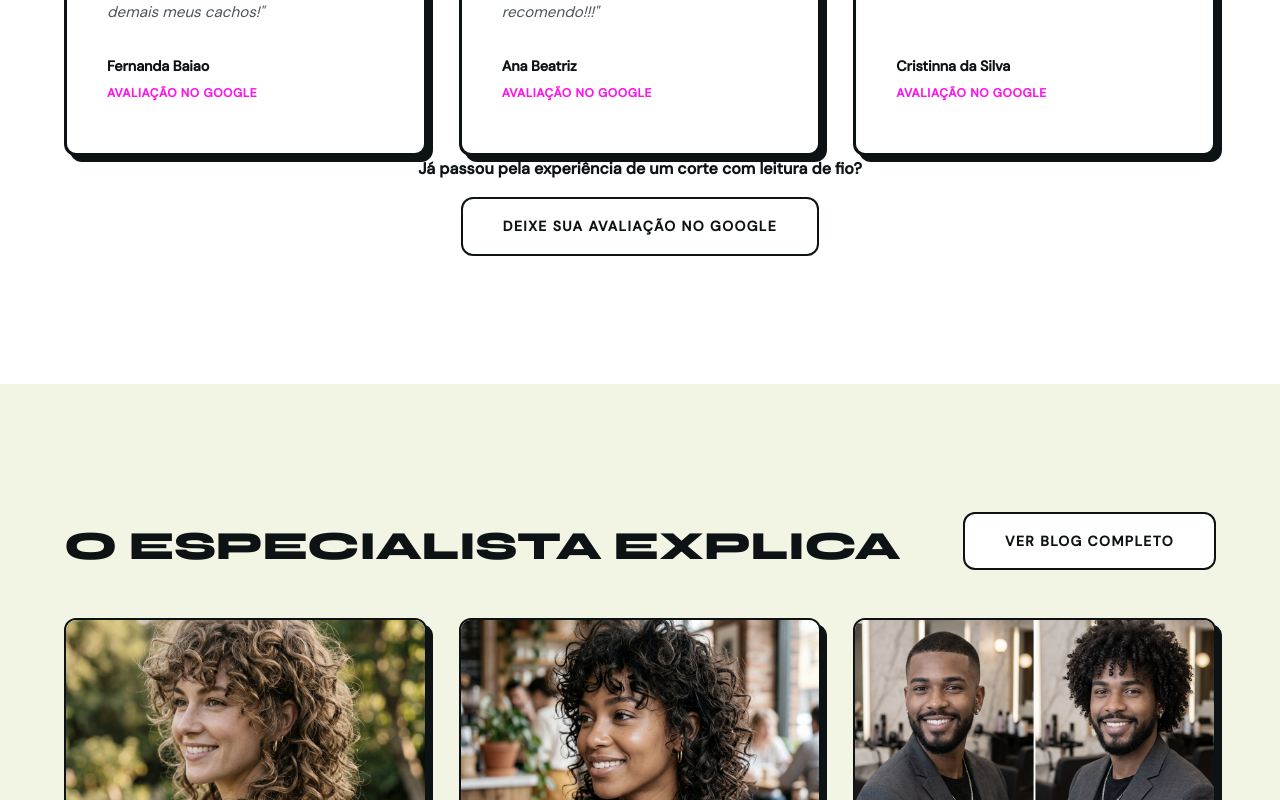
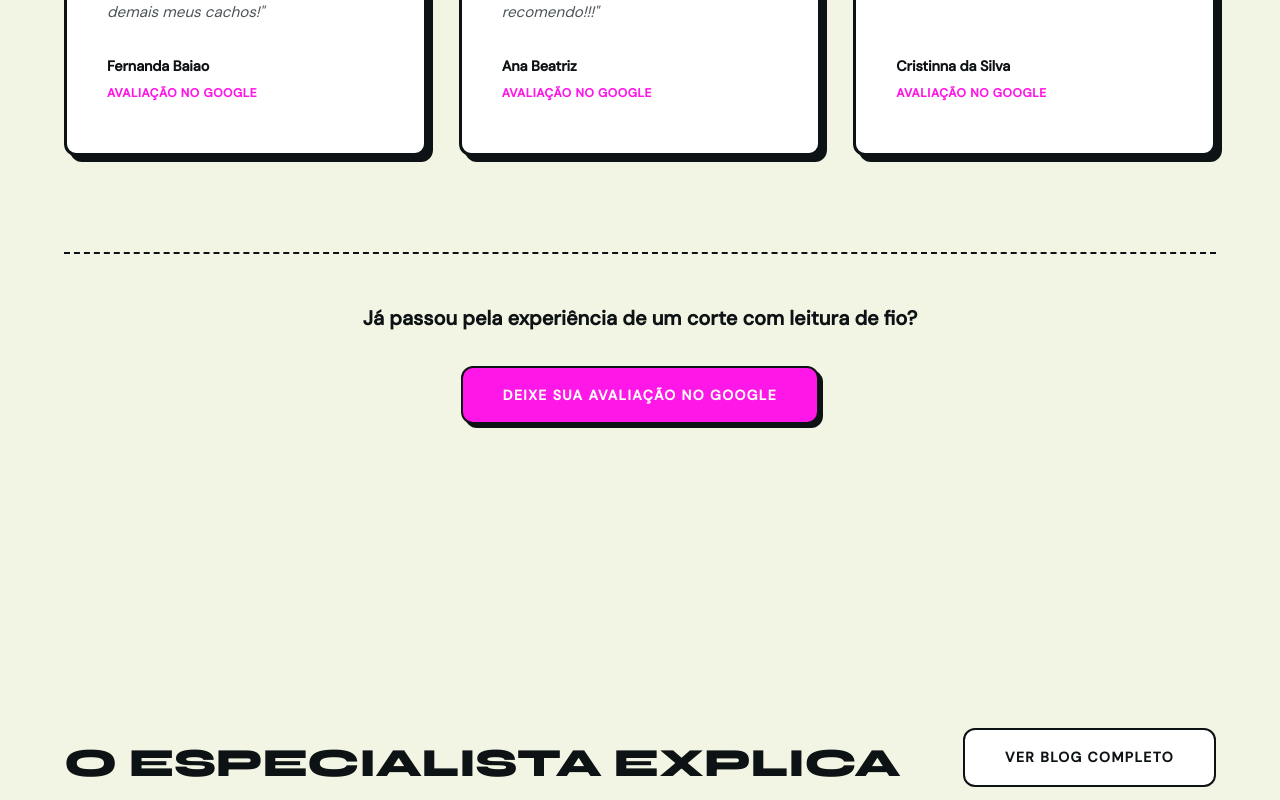
Before and after one commit to jonatanjunior13-max/ojonquecortou, a React (Vite) app: page / in a window 1280 px wide. Shown: the part 2416-3216 px from the top of the page. Built offline with nearby package versions, Linux system fonts and the light colour scheme.

Commit message:
Fix Reviews section background color and spacing for evaluation CTA

```diff
--- a/src/components/Reviews.css
+++ b/src/components/Reviews.css
@@ -1,5 +1,5 @@
 .reviews-section {
-  background-color: var(--color-surface);
+  background-color: var(--color-bg);
 }
 
 .reviews-grid {
@@ -54,3 +54,15 @@
   font-weight: 700;
   letter-spacing: 0.05em;
 }
+
+.reviews-cta {
+  margin-top: 6rem;
+  padding: 3rem;
+  border-top: 2px dashed var(--color-dark);
+}
+
+.reviews-cta p {
+  font-size: 1.25rem;
+  margin-bottom: 2rem;
+  color: var(--color-dark);
+}
--- a/src/components/Reviews.jsx
+++ b/src/components/Reviews.jsx
@@ -54,13 +54,13 @@ const Reviews = () => {
           ))}
         </div>
 
-        <div className="text-center mt-5 reveal">
-          <p className="mb-2" style={{ fontWeight: 700 }}>Já passou pela experiência de um corte com leitura de fio?</p>
+        <div className="reviews-cta text-center reveal">
+          <p style={{ fontWeight: 800 }}>Já passou pela experiência de um corte com leitura de fio?</p>
           <a
-            href="https://www.google.com/maps/search/?api=1&query=O+Jon+que+Cortou+Rua+Francisco+Ovídio+184+Belo+Horizonte"
+            href="https://www.google.com/maps/search/?api=1&query=O+Jon que Cortou+Rua+Francisco+Ovídio+184+Belo+Horizonte"
             target="_blank"
             rel="noreferrer"
-            className="btn btn-outline"
+            className="btn btn-primary"
           >
             Deixe sua avaliação no Google
           </a>
```
